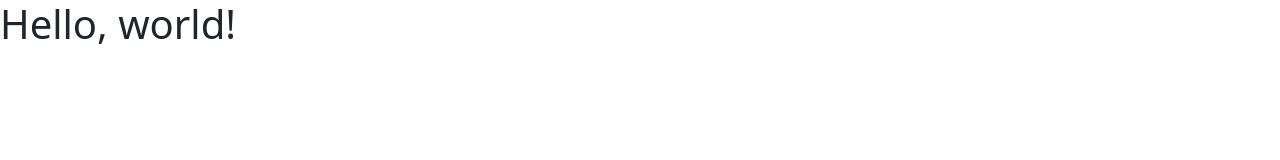
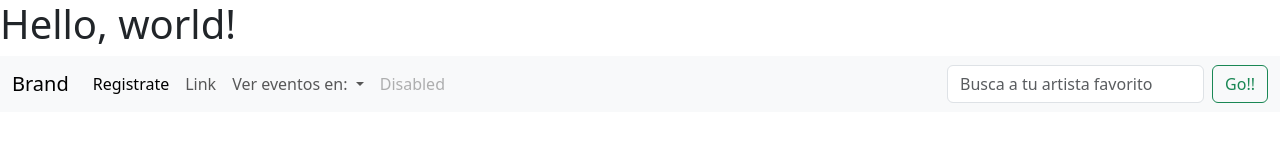
Before and after one commit to netohb/Proyecto_1_DesarrolloWeb, a plain HTML site: page frontend/index.html in a window 1280 px wide. Drawn offline with nearby package versions, Linux system fonts and the light colour scheme.

Commit message:
Creé el navbar básico

```diff
--- a/frontend/index.html
+++ b/frontend/index.html
@@ -11,6 +11,48 @@
 
 <body>
     <h1>Hello, world!</h1>
+    <nav class="navbar navbar-expand-lg bg-body-tertiary">
+        <div class="container-fluid">
+            <a class="navbar-brand" href="#">Brand</a>
+            <button class="navbar-toggler" type="button" data-bs-toggle="collapse"
+                data-bs-target="#navbarSupportedContent" aria-controls="navbarSupportedContent" aria-expanded="false"
+                aria-label="Toggle navigation">
+                <span class="navbar-toggler-icon"></span>
+            </button>
+            <div class="collapse navbar-collapse" id="navbarSupportedContent">
+                <ul class="navbar-nav me-auto mb-2 mb-lg-0">
+                    <li class="nav-item">
+                        <a class="nav-link active" aria-current="page" href="#">Registrate</a>
+                    </li>
+                    <li class="nav-item">
+                        <a class="nav-link" href="#">Link</a>
+                    </li>
+                    <li class="nav-item dropdown">
+                        <a class="nav-link dropdown-toggle" href="#" role="button" data-bs-toggle="dropdown"
+                            aria-expanded="false">
+                            Ver eventos en:
+                        </a>
+                        <ul class="dropdown-menu">
+                            <li><a class="dropdown-item" href="#">CDMX</a></li>
+                            <li><a class="dropdown-item" href="#">USA</a></li>
+                            <li>
+                                <hr class="dropdown-divider">
+                            </li>
+
+                        </ul>
+                    </li>
+                    <li class="nav-item">
+                        <a class="nav-link disabled" aria-disabled="true">Disabled</a>
+                    </li>
+                </ul>
+                <form class="d-flex" role="search">
+                    <input class="form-control me-2" type="search" placeholder="Busca a tu artista favorito"
+                        aria-label="Search" />
+                    <button class="btn btn-outline-success" type="submit">Go!!</button>
+                </form>
+            </div>
+        </div>
+    </nav>
     <script src="https://cdn.jsdelivr.net/npm/bootstrap@5.3.8/dist/js/bootstrap.bundle.min.js"
         integrity="sha384-FKyoEForCGlyvwx9Hj09JcYn3nv7wiPVlz7YYwJrWVcXK/BmnVDxM+D2scQbITxI"
         crossorigin="anonymous"></script>
```
